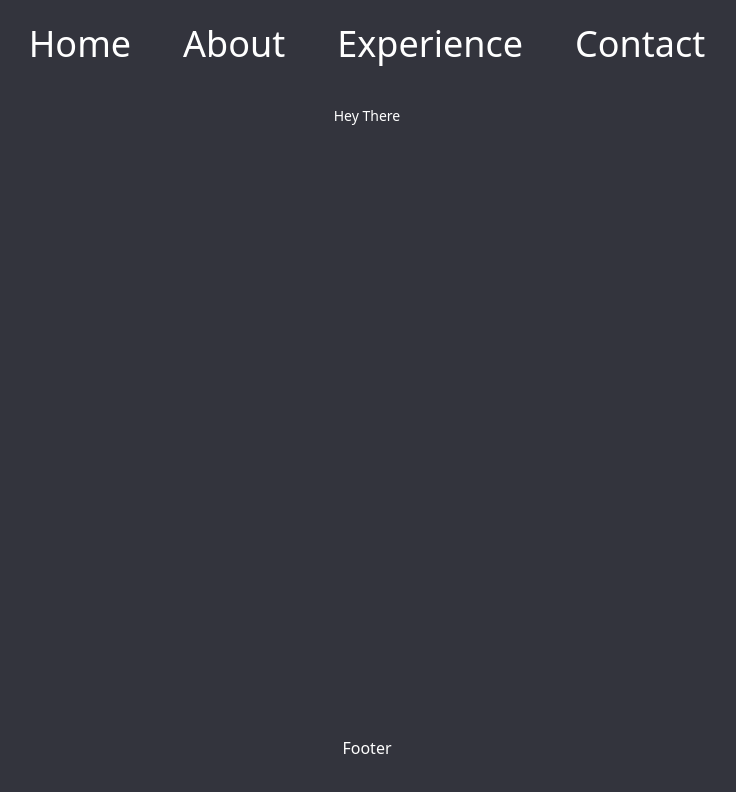
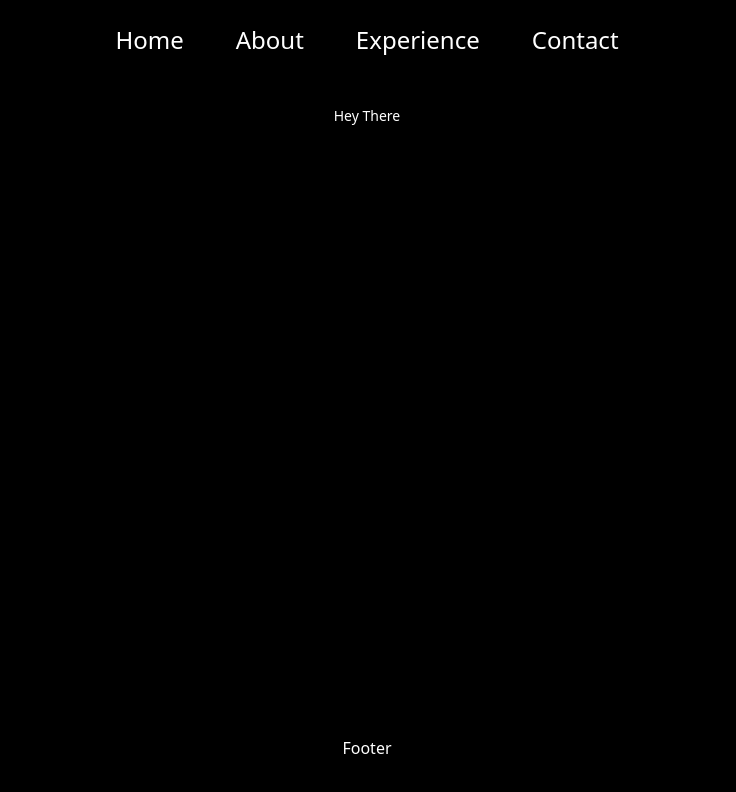
Before and after one commit to joshuahector86/prosite2024, a React (Vite) app: page / in a window 1280 px wide. Shown: the top 792 px of the page, without its empty margins (273-1009 px from the left). Built offline with nearby package versions, Linux system fonts and the light colour scheme.

Commit message:
commit before switching direction with stylistic approach

```diff
--- a/src/components/shared/Topbar/Topbar.tsx
+++ b/src/components/shared/Topbar/Topbar.tsx
@@ -14,7 +14,7 @@ const Topbar = () => {
         {navLinks.map((link) => (
           <NavigationMenuItem>
             <Link to={link.href}>
-              <NavigationMenuLink className="p-6 text-4xl hover:bg-slate-600 flex ">
+              <NavigationMenuLink className="p-6 text-2xl hover:bg-gray-800  flex rounded-l">
                 {link.name}
               </NavigationMenuLink>
             </Link>
--- a/src/global.css
+++ b/src/global.css
@@ -11,5 +11,5 @@ body {
   height: 100vh;
   width: 100%;
   color: white;
-  background: #33343d;
+  background: black;
 }
```
